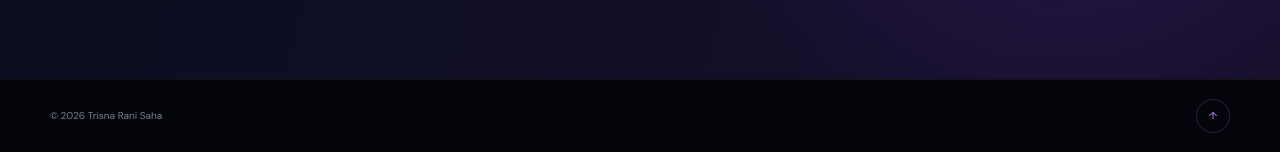
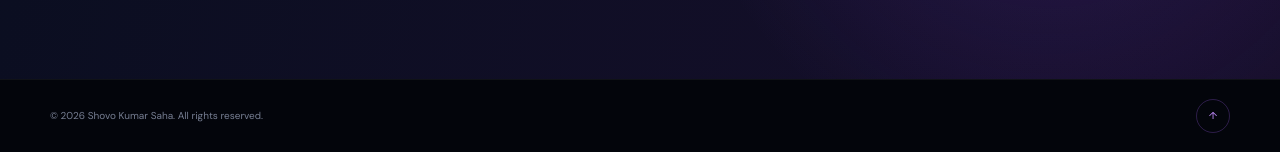
Before and after one commit to Trisna-Rani/Trisna-Rani.github.io, a plain HTML site: page index.html in a window 1280 px wide. Shown: the part 5996-6148 px from the top of the page. Drawn offline with nearby package versions, Linux system fonts and the light colour scheme.

Commit message:
Update footer

```diff
--- a/index.html
+++ b/index.html
@@ -591,7 +591,8 @@
 
     <footer>
         <div class="container footer-inner">
-            <span>© 2026 Trisna Rani Saha</span>
+            <span>© 2026 Shovo Kumar Saha. All rights reserved.</span>
+
             <a href="#home" class="back-top">↑</a>
         </div>
     </footer>
```
